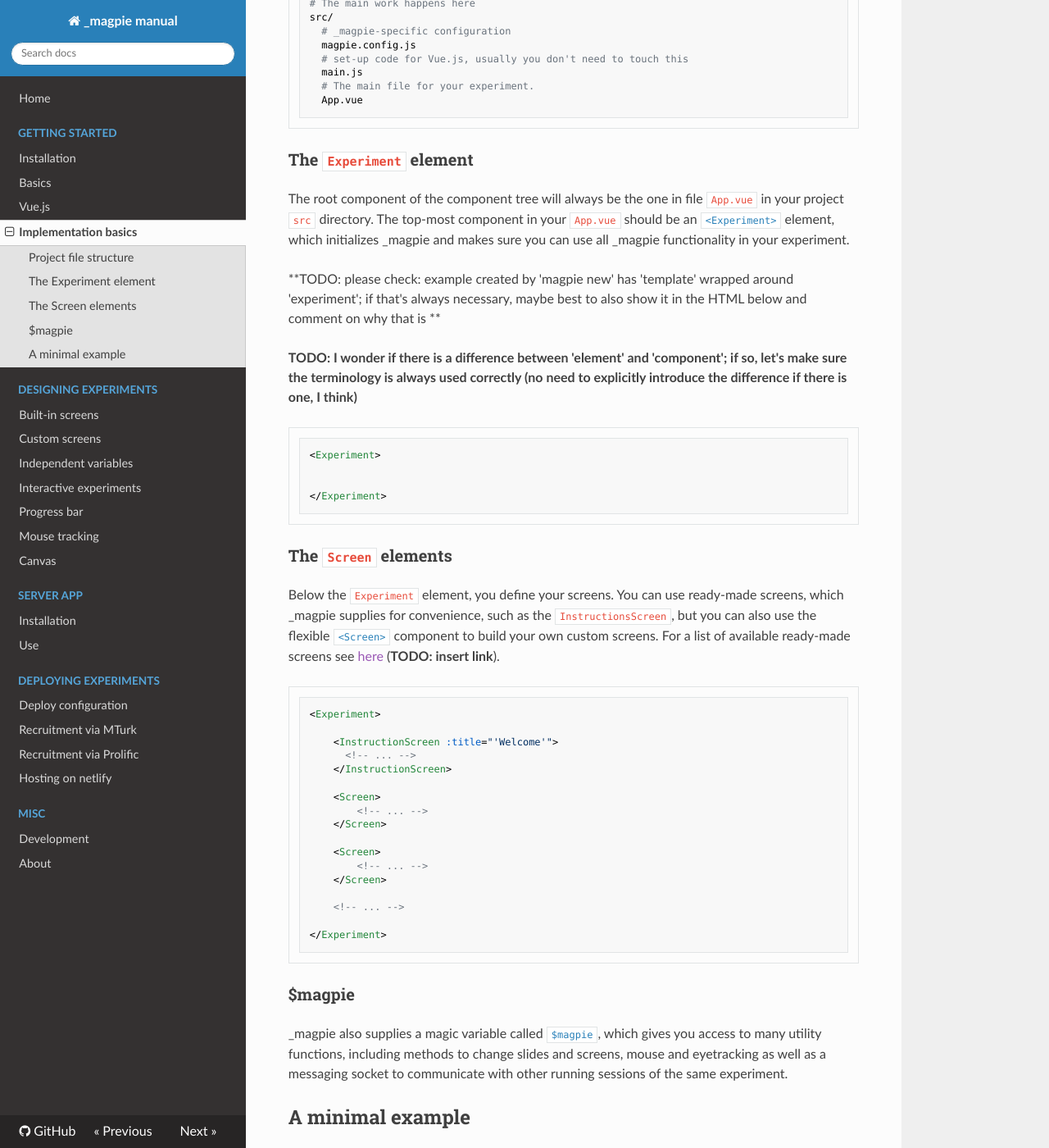
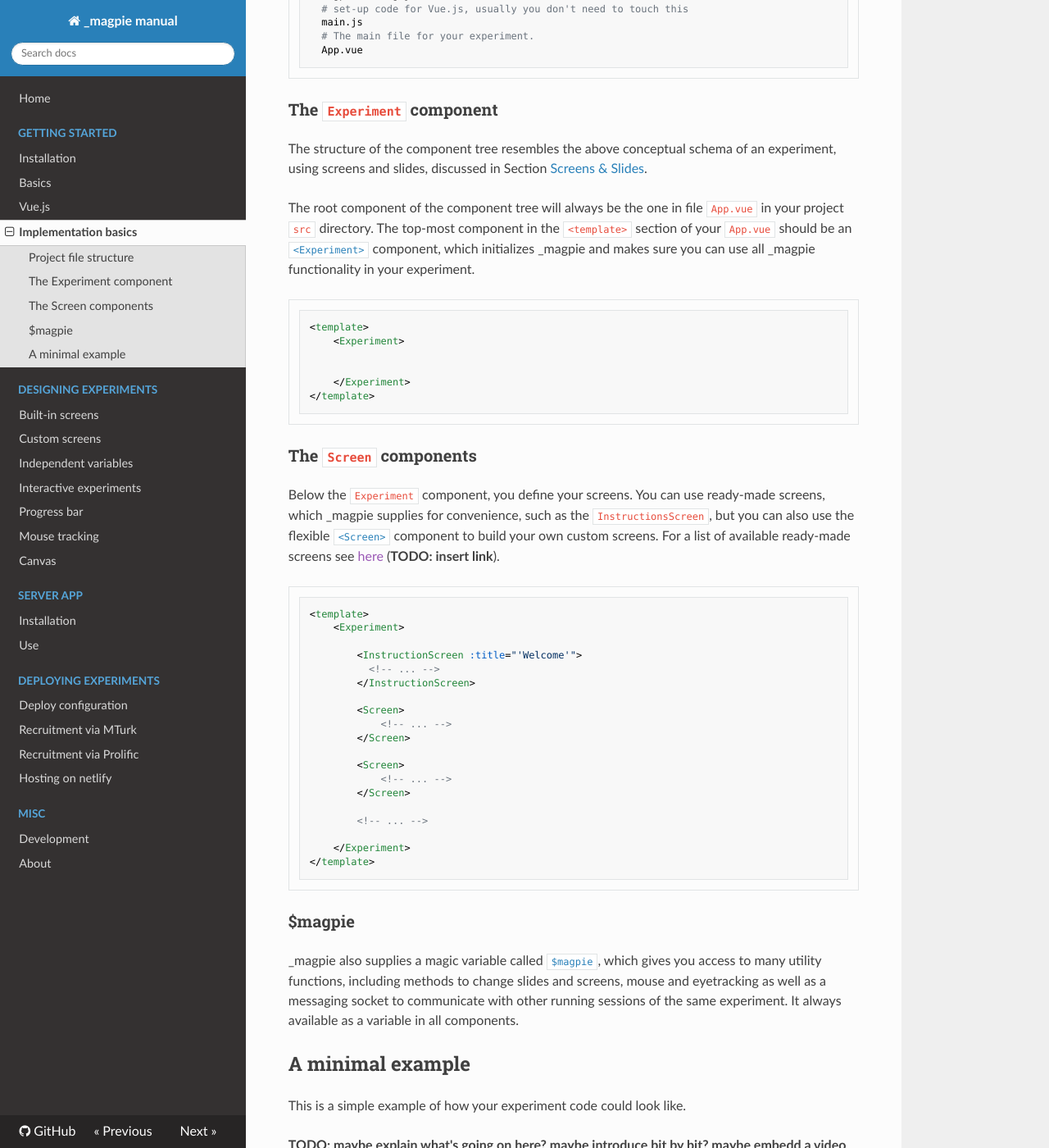
Before and after one commit to magpie-ea/magpie-v3-docs, an MkDocs documentation site: the page built from docs/00_getting_started/04_implementation_basics.md, in a window 1280 px wide and 1400 px high, scrolled down 850 px. Shown: the whole window at 82% size. Built offline with MkDocs 1.6.1, drawn with Linux system fonts in a browser that asks for light colours; nearby versions of some CDN libraries; a script that is not in the unit is left out; some of the changed text lies outside the part shown.

Commit message:
Implementation basics: Some clarifications

````diff
--- a/docs/00_getting_started/04_implementation_basics.md
+++ b/docs/00_getting_started/04_implementation_basics.md
@@ -1,8 +1,7 @@
-# Implementation basih Vue.js, first learn about the basics in [Section Vue.js]() (**TODO: insert link**).
-The structure of the component tree resembles the above conceptual schema of an experiment, using screens and slides, discussed in Section [Screens & Slides]() (**TODO: fix link**).
+# Implementation basics
+If you are not familiar with Vue.js, first learn about the basics in [Section Vue.js](00_getting_started/03_vue_js).
 
 ### Project file structure
-
 By default, a _magpie project has the following file structure:
 
 ```gitignore
@@ -44,53 +43,53 @@ src/
 
 ```
 
-### The `Experiment` element
+### The `Experiment` component
+The structure of the component tree resembles the above conceptual schema of an experiment, using screens and slides, discussed in Section [Screens & Slides](/00_getting_started/02_basics/#screens-slides).
 
-The root component of the component tree will always be the one in file `App.vue` in your project `src` directory.
-The top-most component in your `App.vue` should be an [`<Experiment>`](https://magpie-reference.netlify.app/#experiment) element, which initializes _magpie and makes sure you can use all _magpie functionality in your experiment.
-
-**TODO: please check: example created by 'magpie new' has 'template' wrapped around 'experiment'; if that's always necessary, maybe best to also show it in the HTML below and comment on why that is **
-
-**TODO: I wonder if there is a difference between 'element' and 'component'; if so, let's make sure the terminology is always used correctly (no need to explicitly introduce the difference if there is one, I think)**
+The root component of the component tree  will always be the one in file `App.vue` in your project `src` directory.
+The top-most component in the `<template>` section of your `App.vue` should be an [`<Experiment>`](https://magpie-reference.netlify.app/#experiment) component, which initializes _magpie and makes sure you can use all _magpie functionality in your experiment.
 
 ```html
-<Experiment>
+<template>
+    <Experiment>
 
 
-</Experiment>
+    </Experiment>
+</template>
 ```
 
-### The `Screen` elements
-Below the `Experiment` element, you define your screens. You can use ready-made screens, which _magpie supplies for convenience, such as the `InstructionsScreen`, but you can also use the flexible [`<Screen>`](https://magpie-reference.netlify.app/#screen) component to build your own custom screens.
+### The `Screen` components
+Below the `Experiment` component, you define your screens. You can use ready-made screens, which _magpie supplies for convenience, such as the `InstructionsScreen`, but you can also use the flexible [`<Screen>`](https://magpie-reference.netlify.app/#screen) component to build your own custom screens.
 For a list of available ready-made screens see [here]() (**TODO: insert link**).
 
 ```html
-<Experiment>
+<template>
+    <Experiment>
 
-    <InstructionScreen :title="'Welcome'">
-      <!-- ... -->
-    </InstructionScreen>
+        <InstructionScreen :title="'Welcome'">
+          <!-- ... -->
+        </InstructionScreen>
 
-    <Screen>
+        <Screen>
+            <!-- ... -->
+        </Screen>
+
+        <Screen>
+            <!-- ... -->
+        </Screen>
+
         <!-- ... -->
-    </Screen>
 
-    <Screen>
-        <!-- ... -->
-    </Screen>
-
-    <!-- ... -->
-
-</Experiment>
+    </Experiment>
+</template>
 ```
 
 ### $magpie
 _magpie also supplies a magic variable called [`$magpie`](https://magpie-reference.netlify.app/#Magpie), which gives you
 access to many utility functions, including methods to change slides and screens, mouse and eyetracking as well as a
-messaging socket to communicate with other running sessions of the same experiment.
+messaging socket to communicate with other running sessions of the same experiment. It always available as a variable in all components.
 
 ## A minimal example
-
 This is a simple example of how your experiment code could look like.
 
 **TODO: maybe explain what's going on here? maybe introduce bit by bit? maybe embedd a video here, developing this minimal example?**
````
